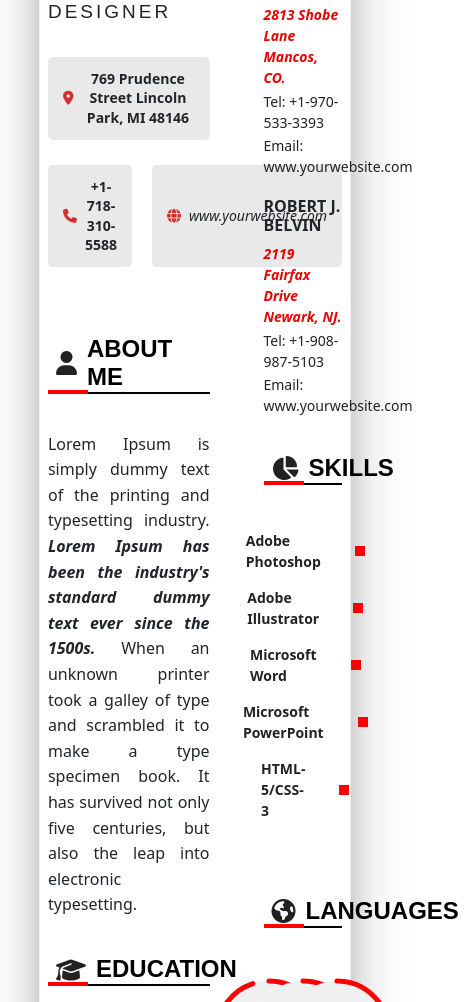
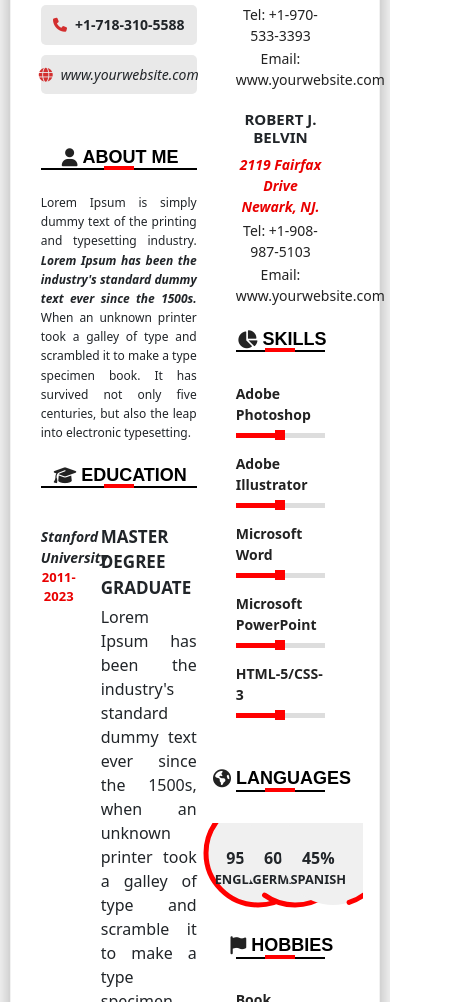
Before and after one commit to marianaserednapm2024-glitch/lab_web_part_1_, a website: page src/app/index.html in a window 390 px wide. Shown: the part 292-1294 px from the top of the page, 476 px wide, since content can reach past the window. Drawn offline with nearby package versions, Linux system fonts and the light colour scheme; files that its build step writes are made by us from their sources; files whose address does not match are found by name.

Commit message:
responsiveness added

```diff
--- a/src/app/component/left-hand side/left-hand.scss
+++ b/src/app/component/left-hand side/left-hand.scss
@@ -1,3 +1,4 @@
+// ---------------- ЗМІННІ ----------------
 $main-color: #d32f2f;
 $text-color: #232323;
 $bg-light: #e9e9e9;
@@ -5,6 +6,7 @@ $font-family: 'Arial', sans-serif;
 $base-gap: 20px;
 $base-font: 14px;
 
+// ---------------- МІКСИН ----------------
 @mixin box-style($bg, $pad-x, $pad-y) {
   background: $bg;
   padding: $pad-y $pad-x;
@@ -12,6 +14,7 @@ $base-font: 14px;
   border-radius: 5px;
 }
 
+// ---------------- ОСНОВНИЙ СТИЛЬ ----------------
 header {
   font-family: $font-family;
 
@@ -66,6 +69,7 @@ header {
     display: flex;
     align-items: center;
     justify-content: center;
+    text-align: center;
 
     &.full {
       width: 100%;
@@ -89,6 +93,7 @@ header {
   }
 }
 
+// ---------------- ТЕКСТ ----------------
 .text-base {
   text-align: right;
   padding-right: 22px;
@@ -125,6 +130,7 @@ header {
   font-weight: 500;
 }
 
+// ---------------- БЛОК ABOUT ----------------
 .about {
   margin-top: 30px;
 
@@ -141,3 +147,72 @@ header {
   border-bottom: 5px solid red;
   padding-top: 10px;
 }
+
+// ---------------- АДАПТИВНІСТЬ ----------------
+
+// планшети (до 992px)
+@media (max-width: 992px) {
+  header h1 {
+    font-size: $base-font * 3;
+  }
+
+  header h2 {
+    font-size: $base-font + 3px;
+  }
+
+  .info .info-row {
+    flex-direction: column;
+  }
+
+  .info .info-box {
+    flex: none;
+    width: 100%;
+  }
+
+  .text-base {
+    text-align: center;
+    padding-right: 0;
+  }
+}
+
+// мобільні пристрої (до 600px)
+@media (max-width: 600px) {
+  header h1 {
+    font-size: $base-font * 2.5;
+  }
+
+  header h2 {
+    font-size: $base-font + 2px;
+    letter-spacing: 1px;
+  }
+
+  .info {
+    gap: 15px;
+  }
+
+  .info .info-row {
+    flex-direction: column;
+    gap: 10px;
+  }
+
+  .info .info-box {
+    padding: 10px;
+    font-size: $base-font - 2px;
+  }
+
+  .text-3 {
+    font-size: $base-font + 3px;
+  }
+
+  .about p {
+    font-size: $base-font - 2px;
+  }
+
+  .name-line {
+    flex-direction: column;
+
+    .line {
+      width: 100%;
+    }
+  }
+}
--- a/src/app/component/right-hand side/right-hand.scss
+++ b/src/app/component/right-hand side/right-hand.scss
@@ -1,3 +1,4 @@
+// ---------------- ЗМІННІ ----------------
 $main-color: red;
 $text-color: #222;
 $accent-color: #e90000;
@@ -6,12 +7,14 @@ $font: 'Arial', sans-serif;
 $base-padding: 15px;
 $base-size: 14px;
 
+// ---------------- МІКСИНИ ----------------
 @mixin flex-center($justify: center) {
   display: flex;
   align-items: center;
   justify-content: $justify;
 }
 
+// ---------------- ОСНОВНИЙ СТИЛЬ ----------------
 .sidebar {
   padding-left: $base-padding * 2;
 }
@@ -120,14 +123,8 @@ $base-size: 14px;
   }
 }
 
-.pad {
-  padding-top: 8px;
-}
-
-.pad-2 {
-  padding-top: 8px;
-}
-
+.pad,
+.pad-2,
 .pad-3 {
   padding-top: 8px;
 }
@@ -191,3 +188,115 @@ $base-size: 14px;
 .skill label {
   @extend .text-base;
 }
+
+// ---------------- АДАПТИВНІСТЬ ----------------
+
+// планшети
+@media (max-width: 992px) {
+  .sidebar {
+    padding-left: $base-padding;
+  }
+
+  .section-title h2 {
+    font-size: $base-size + 6px;
+  }
+
+  .skill {
+    flex-direction: column;
+    align-items: flex-start;
+    gap: $base-padding;
+  }
+
+  .skill label {
+    width: auto;
+  }
+
+  .slider {
+    width: 100%;
+  }
+
+  .progress-circle {
+    width: 100px;
+    height: 100px;
+
+    svg {
+      width: 100px;
+      height: 100px;
+    }
+
+    .circle-content .percent {
+      font-size: 1.2rem;
+    }
+  }
+}
+
+// мобільні
+@media (max-width: 600px) {
+  .photo {
+    justify-content: center;
+
+    img {
+      width: 100%;
+      height: auto;
+    }
+  }
+
+  .section-title {
+    margin: $base-padding * 1.5 0;
+
+    h2 {
+      font-size: $base-size + 4px;
+      text-align: center;
+      justify-content: center;
+
+      strong {
+        padding-left: 5px;
+        margin-right: 5px;
+      }
+
+      &::after {
+        left: 50%;
+        transform: translateX(-50%);
+        width: 30px;
+      }
+    }
+  }
+
+  .references h4 {
+    font-size: $base-size + 1px;
+    text-align: center;
+  }
+
+  .references p {
+    text-align: center;
+  }
+
+  .skills {
+    max-width: 100%;
+    margin: 20px auto;
+  }
+
+  .skill {
+    flex-direction: column;
+    gap: 8px;
+    align-items: center;
+  }
+
+  .progress-circle {
+    width: 90px;
+    height: 90px;
+
+    svg {
+      width: 90px;
+      height: 90px;
+    }
+
+    .circle-content .percent {
+      font-size: 1rem;
+    }
+
+    .circle-content .lang {
+      font-size: 0.8rem;
+    }
+  }
+}
--- a/src/app/scss/main.scss
+++ b/src/app/scss/main.scss
@@ -1,3 +1,4 @@
+// ---------------- ЗМІННІ ----------------
 $container-bg: #fff;
 $shadow-dark: rgba(0, 0, 0, 0.25);
 $shadow-light: rgba(0, 0, 0, 0.12);
@@ -8,17 +9,18 @@ $padding-x: 60px;
 $padding-y: 45px;
 $gap: 40px;
 
+// ---------------- МІКСИН ----------------
 @mixin shadow($color1, $color2) {
   box-shadow:
           0 30px 60px $color1,
           0 10px 22px $color2;
 }
 
+// ---------------- ОСНОВНИЙ СТИЛЬ ----------------
 .container {
   background: $container-bg;
   border-radius: $radius;
   @include shadow($shadow-dark, $shadow-light);
-
   padding: $padding-y $padding-x;
   border: 1px solid $border-color;
   max-width: $max-width;
@@ -34,3 +36,37 @@ $gap: 40px;
     flex: 1 1 calc(50% - $gap / 2);
   }
 }
+
+// ---------------- АДАПТИВНІСТЬ ----------------
+
+// планшети (до 992px)
+@media (max-width: 992px) {
+  .container {
+    width: 90%;
+    padding: $padding-y * 0.8 $padding-x * 0.7;
+    gap: $gap * 0.7;
+
+    > * {
+      flex: 1 1 100%;
+    }
+  }
+}
+
+// мобільні (до 600px)
+@media (max-width: 600px) {
+  .container {
+    width: 95%;
+    padding: $padding-y * 0.6 $padding-x * 0.5;
+    gap: $gap * 0.5;
+    border-radius: $radius * 0.7;
+    flex-direction: column;
+    box-shadow:
+            0 20px 35px $shadow-dark,
+            0 5px 15px $shadow-light;
+
+    > * {
+      flex: 1 1 100%;
+      width: 100%;
+    }
+  }
+}
```
Also changed, not shown: dist/css/style.min.css.
